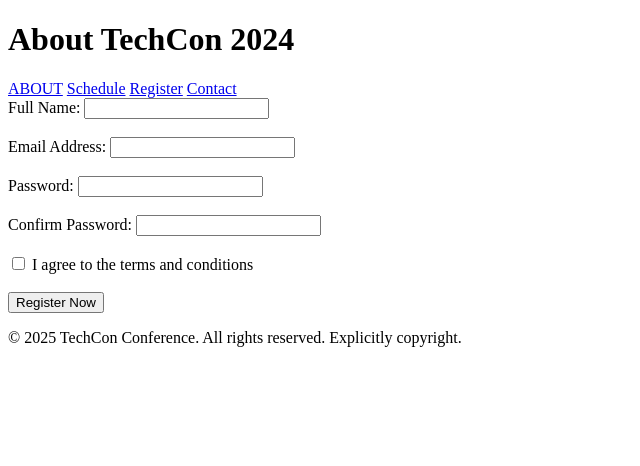
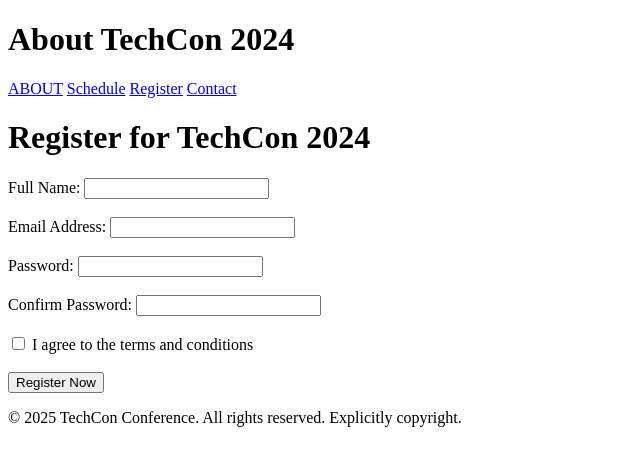
Before and after one commit to johnezekiel5226-cyber/TechCon_HTML, a plain HTML site: page techcon_website/register.html in a window 1280 px wide. Shown: the whole page, without its empty margins (0-640 px from the left). Drawn offline with Linux system fonts and the light colour scheme.

Commit message:
register

```diff
--- a/techcon_website/register.html
+++ b/techcon_website/register.html
@@ -9,7 +9,7 @@
             <a href="contact.html">Contact</a>
         </nav>
         <main>
-
+    <h1>Register for TechCon 2024</h1>
     <form action="#" method="post">
       <!-- Name Field -->
       <label for="fullname">Full Name:</label>
```
